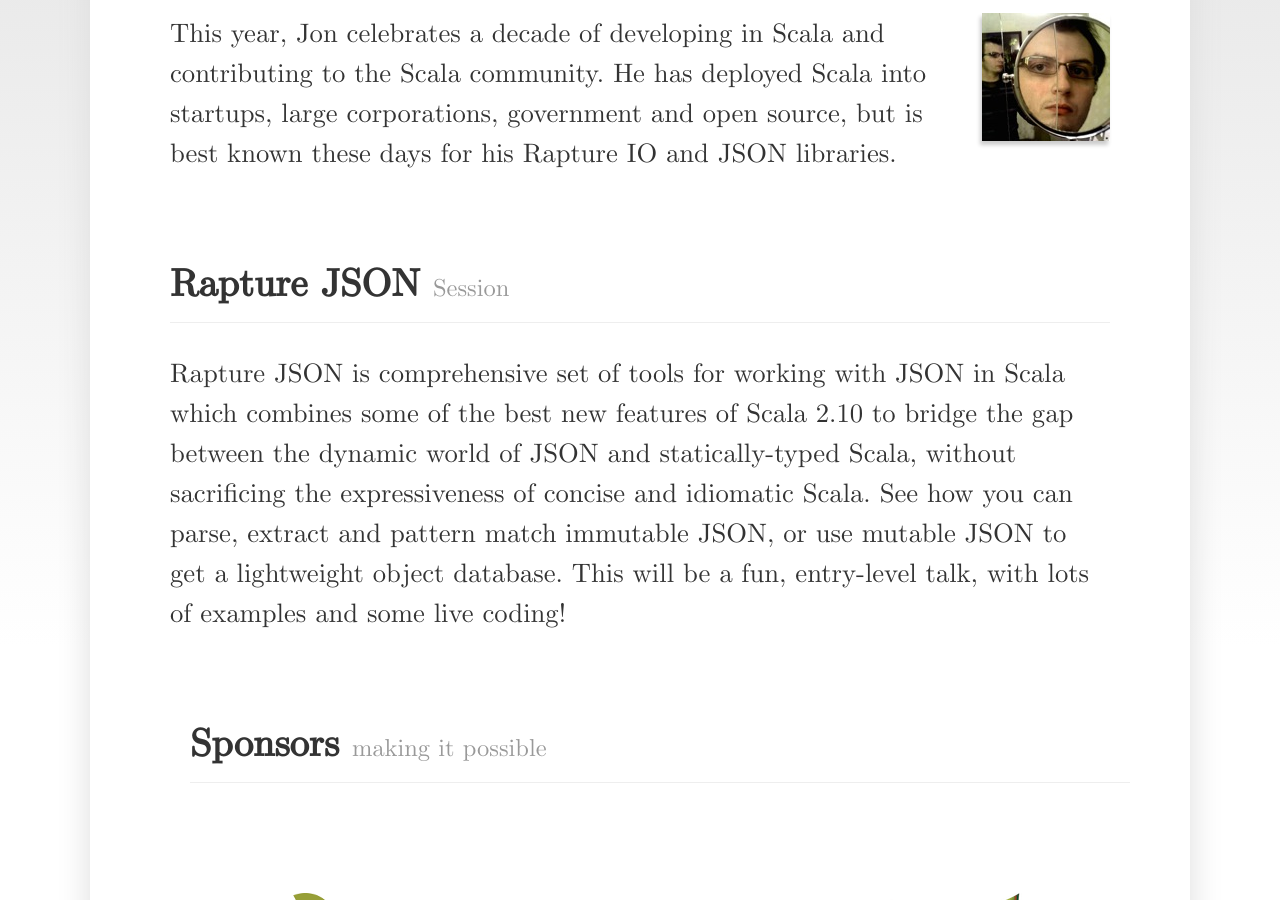
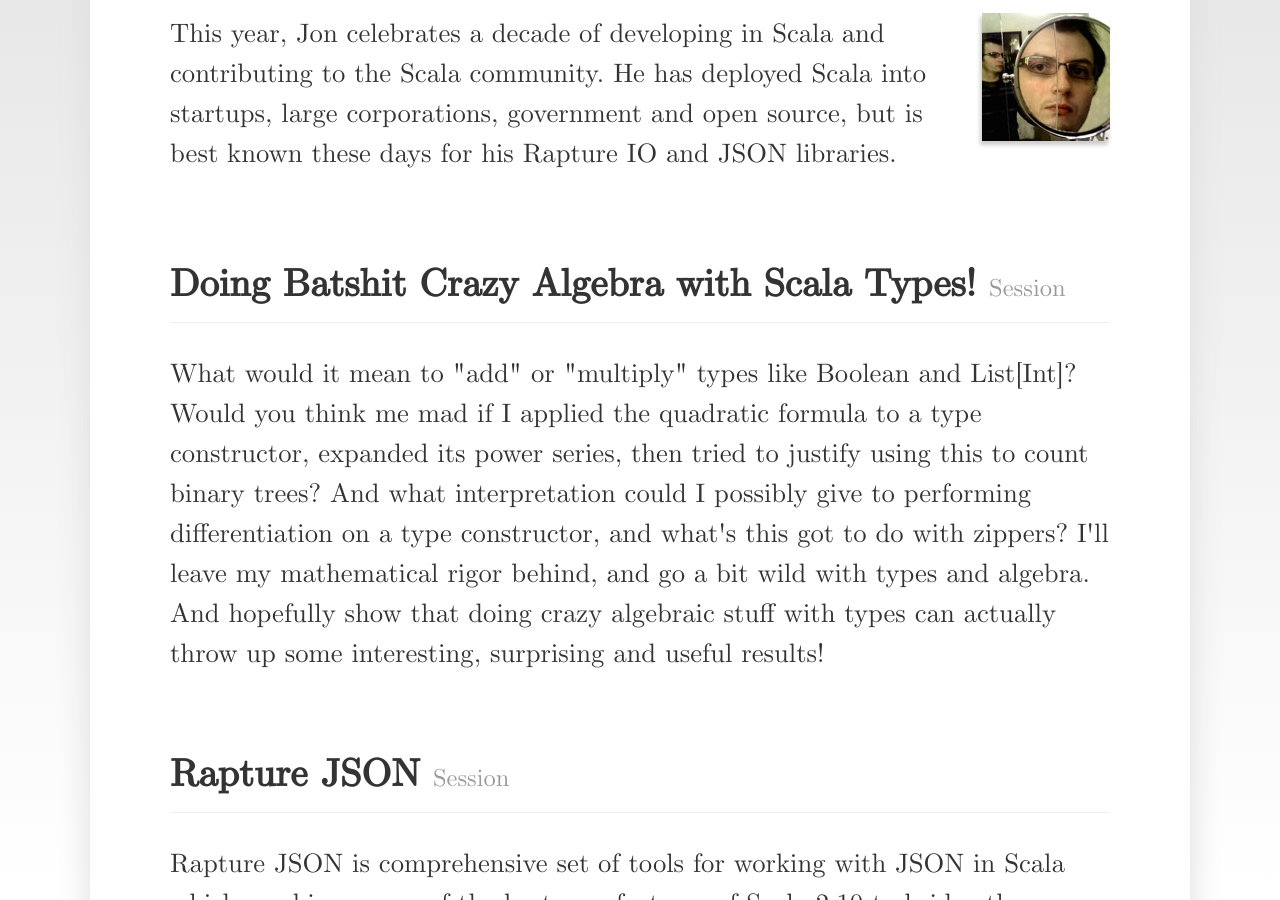
Before and after one commit to flatmaposlo/flatmaposlo.github.io, a Jekyll site: the page built from speakers/pretty.html, in a window 1280 px wide and 900 px high, scrolled down 421 px. Built offline with Jekyll 4.4.1, drawn with Linux system fonts in a browser that asks for light colours; some web fonts are replaced.

Commit message:
s/Chris Ford/Jon Pretty/

```diff
--- a/_includes/schedule.html
+++ b/_includes/schedule.html
@@ -185,9 +185,9 @@
         <tr>
           <th>16:40–17:20</th>
           <td>
-            <a href="/speakers/ford.html">
-              <div class="speaker">Chris Ford</div>
-              <div class="talk">Functional composition</div>
+            <a href="/speakers/pretty.html">
+              <div class="speaker">Jon Pretty</div>
+              <div class="talk">Doing Batshit Crazy Algebra with Scala Types!</div>
             </a>
           </td>
         </tr>
--- a/speakers/pretty.html
+++ b/speakers/pretty.html
@@ -14,6 +14,14 @@
 </div>
 
 <div class="page-header" id="talk">
+  <h1>Doing Batshit Crazy Algebra with Scala Types! <small>Session</small></h1>
+</div>
+<div class="clearfix">
+<p>
+What would it mean to "add" or "multiply" types like Boolean and List[Int]? Would you think me mad if I applied the quadratic formula to a type constructor, expanded its power series, then tried to justify using this to count binary trees? And what interpretation could I possibly give to performing differentiation on a type constructor, and what's this got to do with zippers? I'll leave my mathematical rigor behind, and go a bit wild with types and algebra. And hopefully show that doing crazy algebraic stuff with types can actually throw up some interesting, surprising and useful results!
+</p>
+
+<div class="page-header" id="talk">
   <h1>Rapture JSON <small>Session</small></h1>
 </div>
 <div class="clearfix">
```
